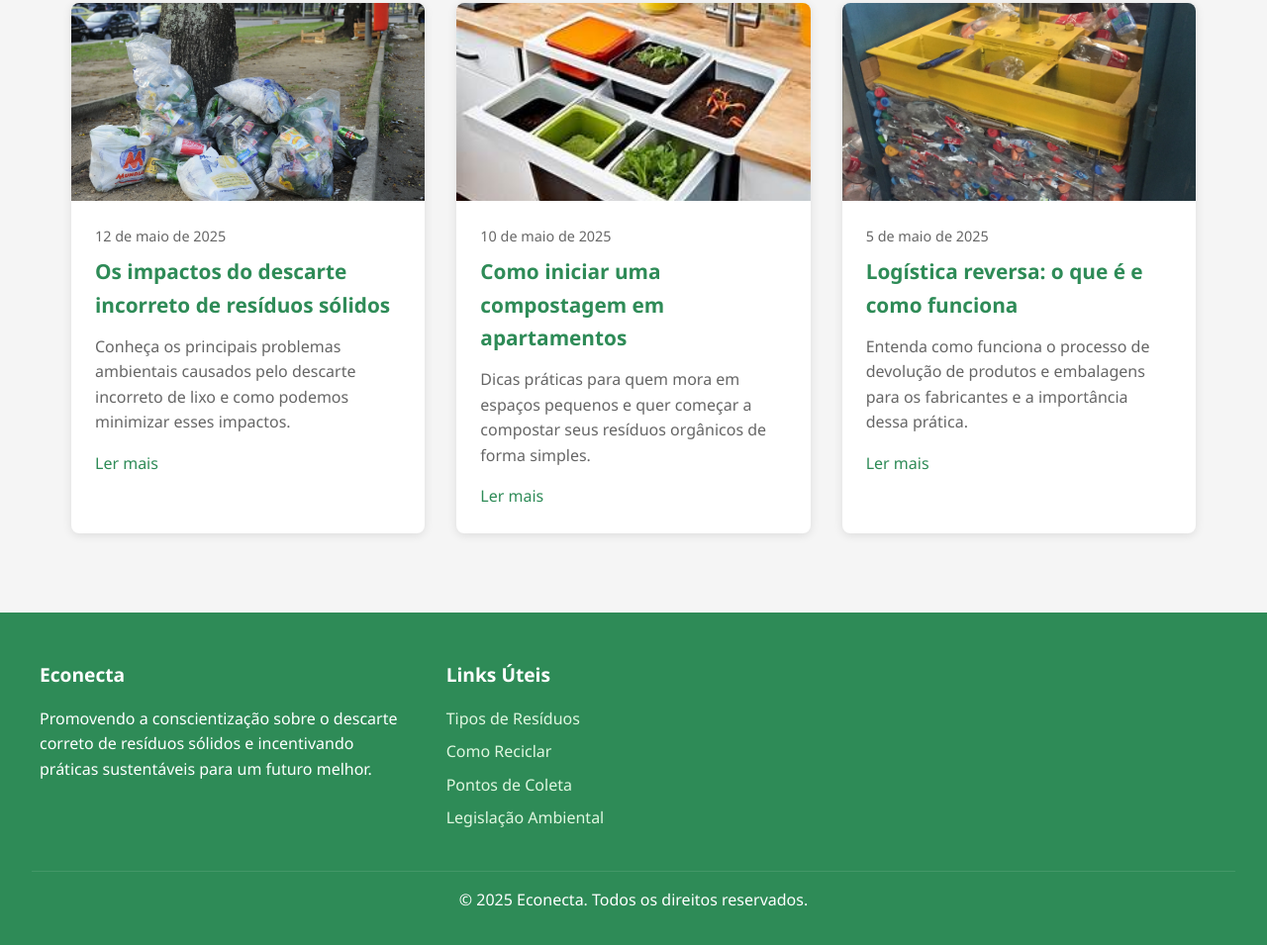
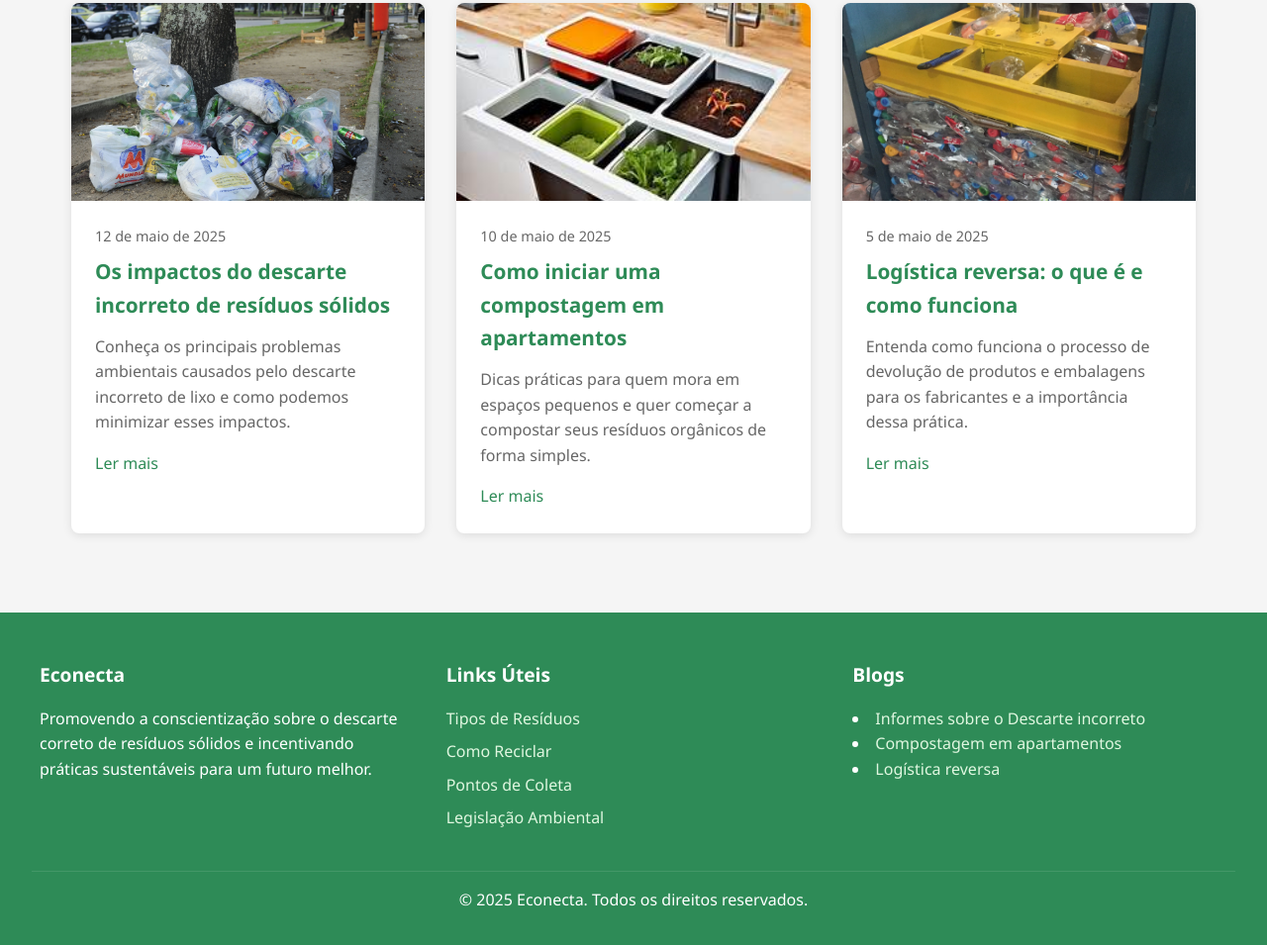
Before and after one commit to rayanndev/desafio-4, a plain HTML site: page index.html in a window 1280 px wide. Shown: the part 1574-2529 px from the top of the page at 99% size. Drawn offline with Linux system fonts and the light colour scheme.

Commit message:
Update index.html

```diff
--- a/index.html
+++ b/index.html
@@ -608,6 +608,11 @@
                 </ul>
             </div>
             <div class="footer-section">
+                <h3>Blogs</h3>
+                <li><a href="blog1.html">Informes sobre o Descarte incorreto</a></li>
+                <li><a href="blog2.html">Compostagem em apartamentos</a></li>
+                <li><a href="blog3.html">Logística reversa</a></li>
+
             </div>
         </div>
         <div class="copyright">
```
